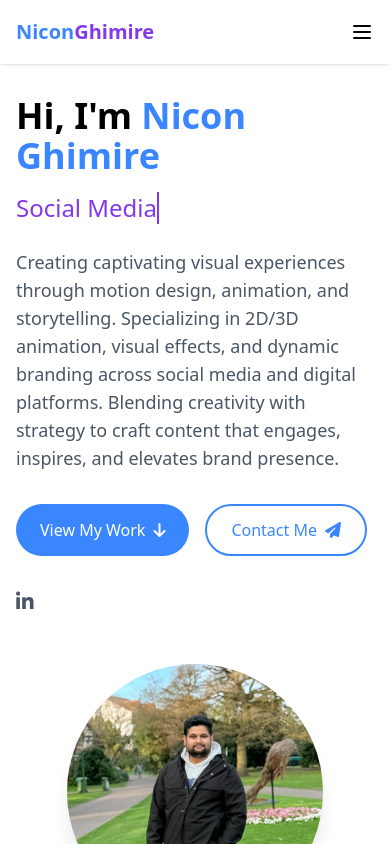
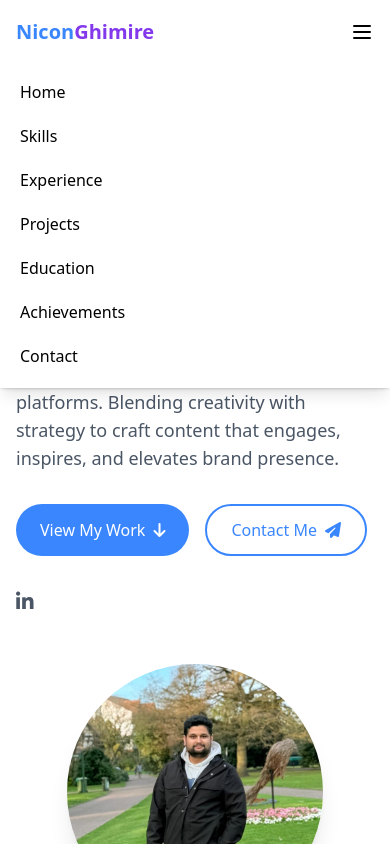
Before and after one commit to ManishNewa/NiconPortfolio, a Vue app: page / in a window 390 px wide. Both pictures are taken after a click on the button 362 px from the left and 32 px from the top of the page. Shown: the top 844 px of the page. Built offline with nearby package versions, Linux system fonts and the light colour scheme.

Commit message:
dynamic links configured, toggle menu for mobile screens adjusted

```diff
--- a/src/components/layouts/NavBar.vue
+++ b/src/components/layouts/NavBar.vue
@@ -10,22 +10,23 @@
 
         <!-- Desktop Navigation -->
         <div class="hidden md:flex items-center space-x-8">
-          <a href="#home" class="text-dark hover:text-primary transition">Home</a>
-          <a href="#skills" class="text-dark hover:text-primary transition">Skills</a>
-          <a href="#experience" class="text-dark hover:text-primary transition">Experience</a>
-          <a href="#projects" class="text-dark hover:text-primary transition">Projects</a>
-          <a href="#education" class="text-dark hover:text-primary transition">Education</a>
-          <a href="#achievements" class="text-dark hover:text-primary transition">Achievements</a>
           <a
-            href="#contact"
-            class="px-4 py-2 bg-primary text-white rounded-full hover:bg-secondary transition"
-            >Contact</a
+            v-for="link in links"
+            :key="link.href"
+            :href="link.href"
+            :class="
+              link.label == 'Contact'
+                ? 'px-4 py-2 bg-primary text-white rounded-full hover:bg-secondary transition'
+                : 'text-dark hover:text-primary'
+            "
+            class="transition"
+            >{{ link.label }}</a
           >
         </div>
 
         <!-- Mobile menu button -->
         <div class="md:hidden flex items-center">
-          <button id="mobile-menu-button" class="text-dark hover:text-primary focus:outline-none">
+          <button @click="toggleMenu" class="text-dark hover:text-primary focus:outline-none">
             <svg class="h-6 w-6" fill="none" viewBox="0 0 24 24" stroke="currentColor">
               <path
                 stroke-linecap="round"
@@ -40,50 +41,43 @@
     </div>
 
     <!-- Mobile Navigation -->
-    <div id="mobile-menu" class="md:hidden hidden bg-white shadow-lg">
+    <div :class="{ hidden: isMenuHidden }" class="md:hidden bg-white shadow-lg">
       <div class="px-2 pt-2 pb-3 space-y-1 sm:px-3">
         <a
-          href="#home"
+          v-for="link in links"
+          :key="link.href"
+          :href="link.href"
           class="block px-3 py-2 rounded-md text-base font-medium text-dark hover:text-primary hover:bg-gray-50"
-          >Home</a
+          @click="closeMenu"
         >
-        <a
-          href="#skills"
-          class="block px-3 py-2 rounded-md text-base font-medium text-dark hover:text-primary hover:bg-gray-50"
-          >Skills</a
-        >
-        <a
-          href="#experience"
-          class="block px-3 py-2 rounded-md text-base font-medium text-dark hover:text-primary hover:bg-gray-50"
-          >Experience</a
-        >
-        <a
-          href="#projects"
-          class="block px-3 py-2 rounded-md text-base font-medium text-dark hover:text-primary hover:bg-gray-50"
-          >Projects</a
-        >
-        <a
-          href="#education"
-          class="block px-3 py-2 rounded-md text-base font-medium text-dark hover:text-primary hover:bg-gray-50"
-          >Education</a
-        >
-        <a
-          href="#achievements"
-          class="block px-3 py-2 rounded-md text-base font-medium text-dark hover:text-primary hover:bg-gray-50"
-          >Achievements</a
-        >
-        <a
-          href="#contact"
-          class="block px-3 py-2 rounded-md text-base font-medium text-white bg-primary hover:bg-secondary"
-          >Contact</a
-        >
+          {{ link.label }}
+        </a>
       </div>
     </div>
   </nav>
 </template>
 
 <script setup>
-import { onMounted } from 'vue'
+import { ref, onMounted } from 'vue'
+
+const isMenuHidden = ref(true)
+const links = [
+  { href: '#home', label: 'Home' },
+  { href: '#skills', label: 'Skills' },
+  { href: '#experience', label: 'Experience' },
+  { href: '#projects', label: 'Projects' },
+  { href: '#education', label: 'Education' },
+  { href: '#achievements', label: 'Achievements' },
+  { href: '#contact', label: 'Contact' },
+]
+
+const toggleMenu = () => {
+  isMenuHidden.value = !isMenuHidden.value
+}
+
+const closeMenu = () => {
+  isMenuHidden.value = true
+}
 
 onMounted(() => {
   const anchors = document.querySelectorAll('a[href^="#"]')
@@ -97,7 +91,7 @@ onMounted(() => {
 
       if (targetElement) {
         window.scrollTo({
-          top: targetElement.offsetTop - 80, // Adjust offset if you have a fixed header
+          top: targetElement.offsetTop - 80,
           behavior: 'smooth',
         })
       }
```
